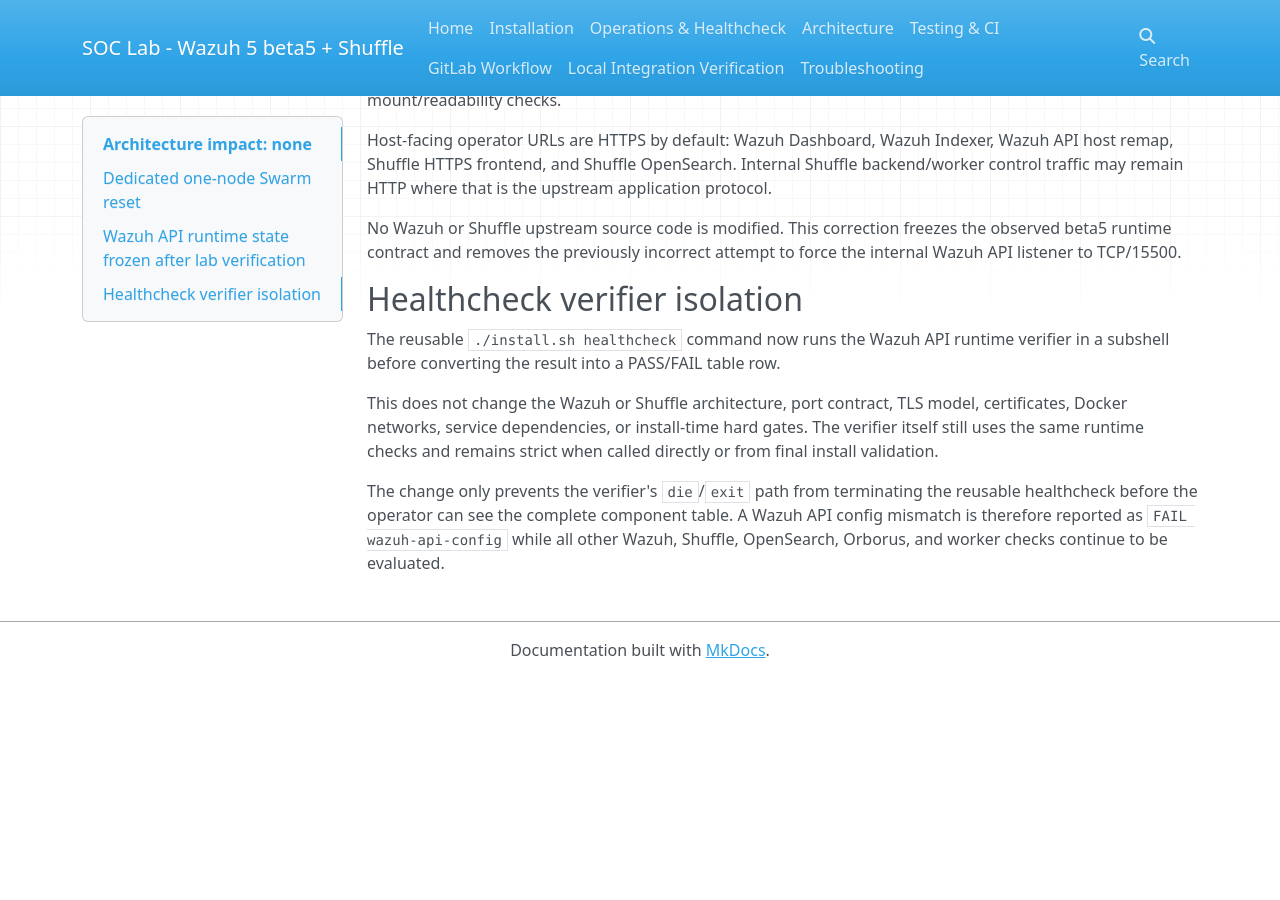
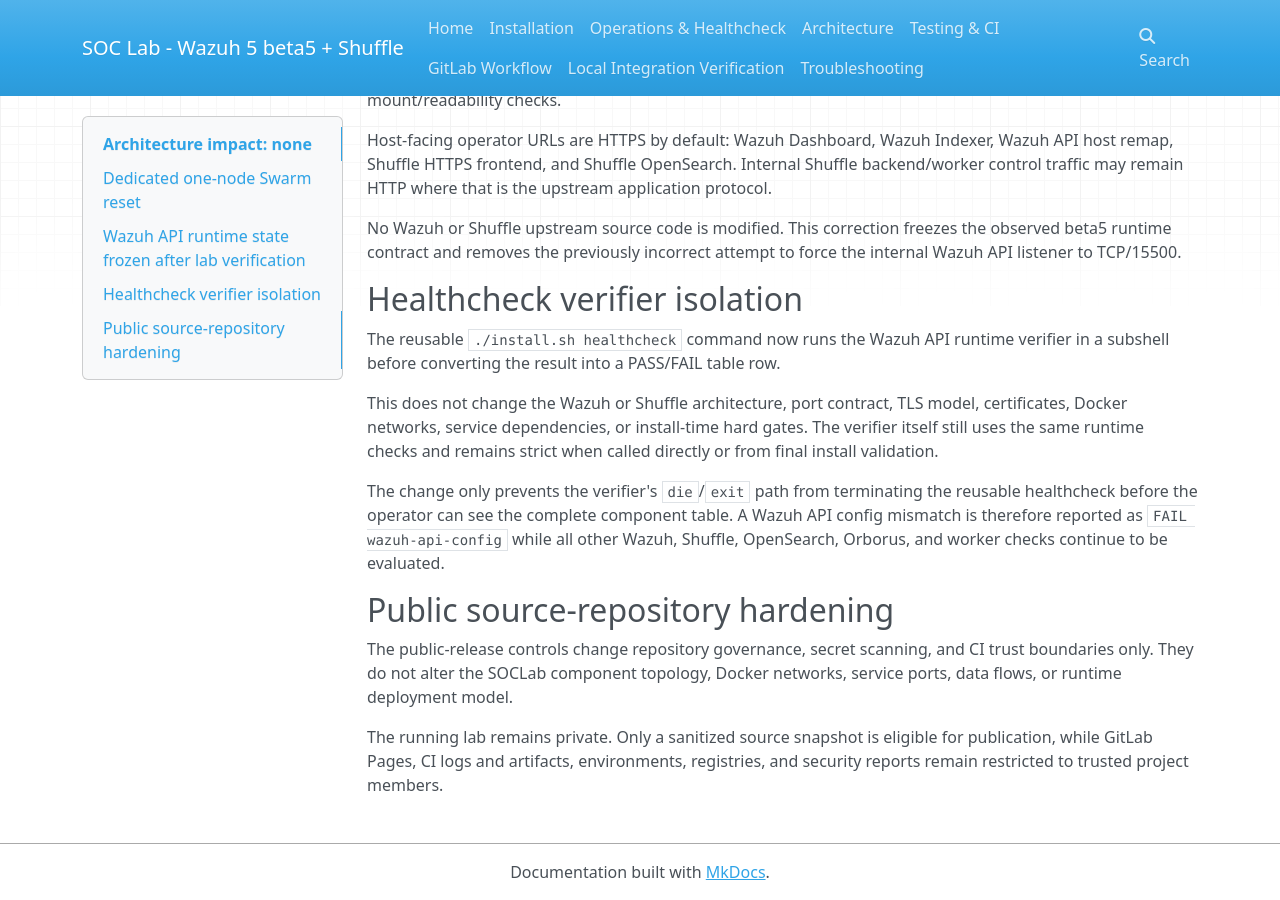
Before and after one commit to avioren/SOCLab, an MkDocs documentation site: the page built from docs/diagrams/architecture-no-change.md, in a window 1280 px wide and 900 px high, scrolled down 1377 px. Built offline with MkDocs 1.6.1, drawn with Linux system fonts in a browser that asks for light colours; nearby versions of some CDN libraries; before the commit the page ends 2055 px from its top, so only the background shows below that.

Commit message:
docs: record public hardening as no architecture change

```diff
--- a/docs/diagrams/architecture-no-change.md
+++ b/docs/diagrams/architecture-no-change.md
@@ -60,3 +60,9 @@ The reusable `./install.sh healthcheck` command now runs the Wazuh API runtime v
 This does not change the Wazuh or Shuffle architecture, port contract, TLS model, certificates, Docker networks, service dependencies, or install-time hard gates. The verifier itself still uses the same runtime checks and remains strict when called directly or from final install validation.
 
 The change only prevents the verifier's `die`/`exit` path from terminating the reusable healthcheck before the operator can see the complete component table. A Wazuh API config mismatch is therefore reported as `FAIL wazuh-api-config` while all other Wazuh, Shuffle, OpenSearch, Orborus, and worker checks continue to be evaluated.
+
+## Public source-repository hardening
+
+The public-release controls change repository governance, secret scanning, and CI trust boundaries only. They do not alter the SOCLab component topology, Docker networks, service ports, data flows, or runtime deployment model.
+
+The running lab remains private. Only a sanitized source snapshot is eligible for publication, while GitLab Pages, CI logs and artifacts, environments, registries, and security reports remain restricted to trusted project members.
```
